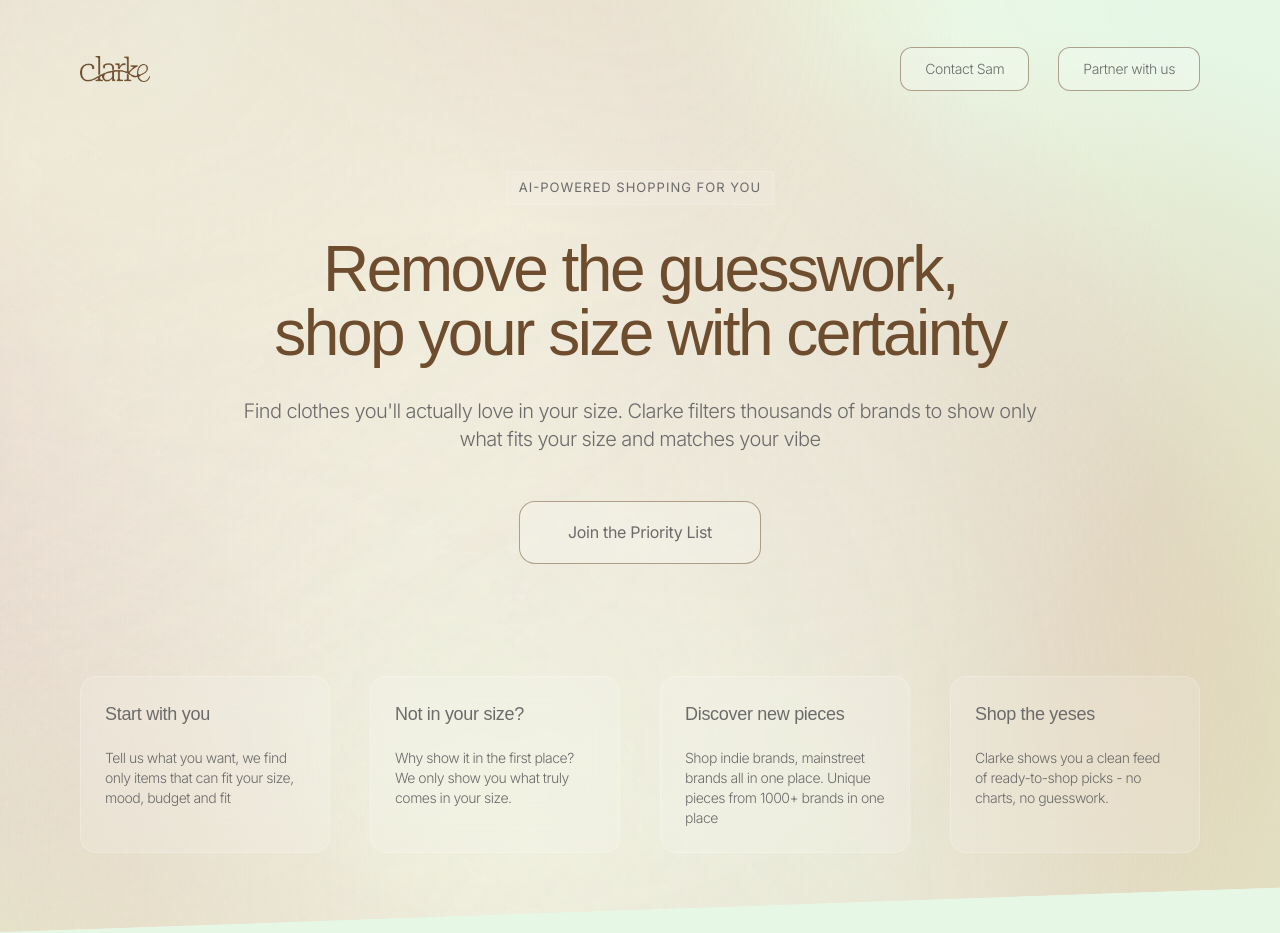
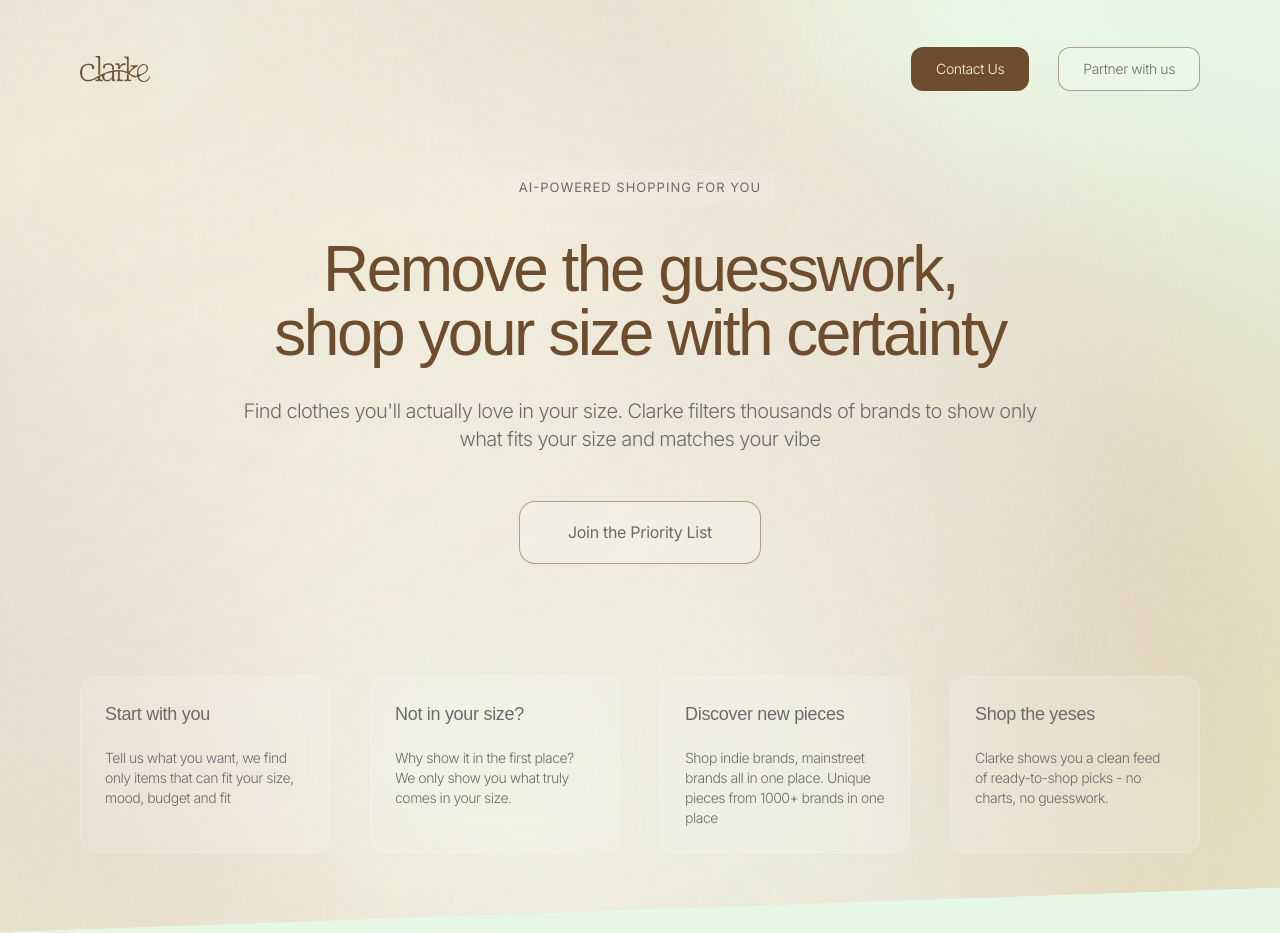
Before and after one commit to Adekunle-Samuel/clarke-landing-page, a Next.js app: page / in a window 1280 px wide. Built offline with nearby package versions, Linux system fonts and the light colour scheme; no server answers; a web font is replaced by a local one.

Commit message:
Update email button text and styling in the Home component

```diff
--- a/src/app/page.tsx
+++ b/src/app/page.tsx
@@ -195,10 +195,10 @@
             {/* Email Button */}
             <a
               href="mailto:sam@useclarke.app"
-              className="relative overflow-hidden rounded-xl px-4 lg:px-6 py-2 lg:py-3 font-sans font-normal text-[#6b6b6b] text-[11px] lg:text-[14px] tracking-[-0.4px] leading-[1.3] bg-white/20 backdrop-blur-sm border border-[#6E4D2E]/50 transition-all duration-300 focus:outline-none focus:ring-2 focus:ring-[#2ecc71] focus:ring-offset-2 group hover:bg-white/30"
+              className="relative overflow-hidden rounded-xl px-4 lg:px-6 py-2 lg:py-3 font-sans font-normal text-[#F9FAE4] text-[11px] lg:text-[14px] tracking-[-0.4px] leading-[1.3] bg-[#6E4D2E] backdrop-blur-sm border border-[#6E4D2E]/50 transition-all duration-300 focus:outline-none focus:ring-2 focus:ring-[#2ecc71] focus:ring-offset-2 group hover:bg-white/30"
               aria-label="Send email to sam@useclarke.app"
             >
-              <span className="relative z-10">Contact Sam</span>
+              <span className="relative z-10">Contact Us</span>
               <div className="absolute inset-0 bg-gradient-to-r from-white/0 via-white/40 to-white/0 transform -translate-x-full group-hover:translate-x-full transition-transform duration-700 ease-out"></div>
             </a>
 
```
